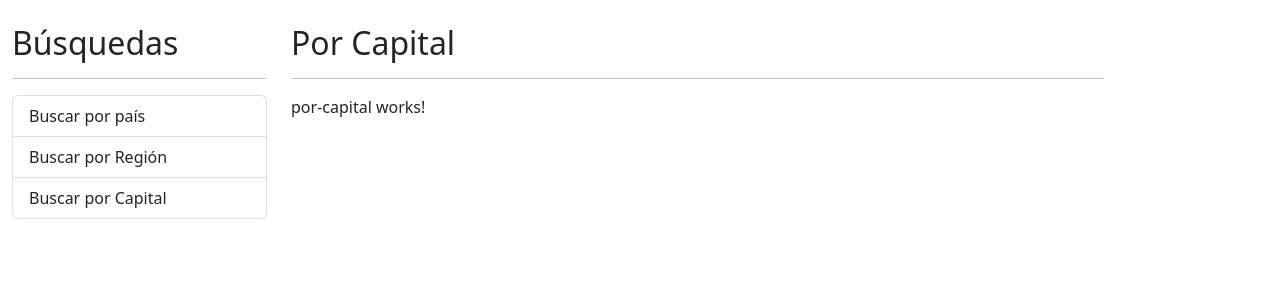
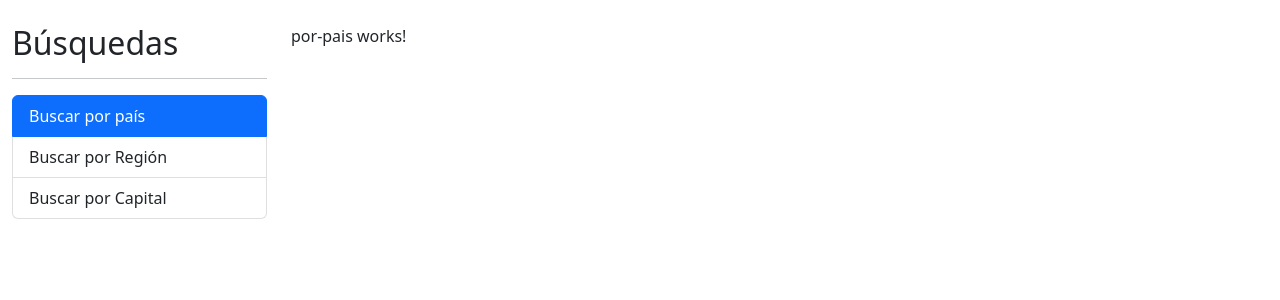
Before and after one commit to juan-C96/Paises-app-angular, an Angular app: page / in a window 1280 px wide. Shown: the top 300 px of the page. Built offline with nearby package versions, Linux system fonts and the light colour scheme.

Commit message:
creando routing

```diff
--- a/src/app/app.component.html
+++ b/src/app/app.component.html
@@ -5,14 +5,22 @@
         <h2>Búsquedas</h2>
         <hr>
         <ul class="list-group">
-            <li class="list-group-item">Buscar por país</li>
-            <li class="list-group-item">Buscar por Región</li>
-            <li class="list-group-item">Buscar por Capital</li>
+            <li
+                routerLink=""
+                routerLinkActive="active"
+                class="list-group-item"
+                [routerLinkActiveOptions]="{ exact: true }">Buscar por país</li>
+            <li
+                routerLink="region"
+                routerLinkActive="active"
+                class="list-group-item">Buscar por Región</li>
+            <li
+                routerLink="capital"
+                routerLinkActive="active"
+                class="list-group-item">Buscar por Capital</li>
         </ul>
     </div>
     <div class="col">
-        <h2>Por Capital</h2>
-        <hr>
-        <app-por-capital></app-por-capital>
+        <router-outlet></router-outlet>
     </div>
 </div>
--- a/src/app/app.module.ts
+++ b/src/app/app.module.ts
@@ -4,6 +4,7 @@
 import { AppComponent } from './app.component';
 import { PaisModule } from './pais/pais.module';
 import { SharedModule } from './shared/shared.module';
+import { AppRoutingModule } from './app-routing.modulo';
 
 @NgModule({
   declarations: [
@@ -11,6 +12,7 @@
   ],
   imports: [
     BrowserModule,
+    AppRoutingModule,
     PaisModule,
     SharedModule
   ],
```
Also changed, not shown: src/app/app-routing.modulo.ts (added, +41 -0 lines).
